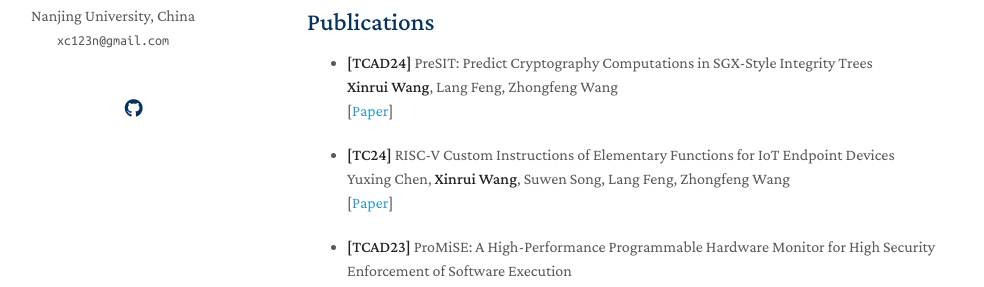
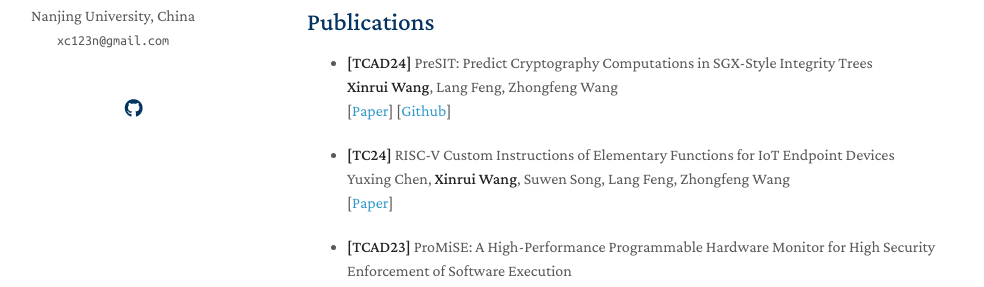
Before and after one commit to XC1a/XC1a.github.io, a Jekyll site: the page built from index.md, in a window 1280 px wide and 1023 px high. Shown: the part 323-610 px from the top of the window, without its empty margins (163-1147 px from the left). Built offline with Jekyll 4.4.1, drawn with Linux system fonts in a browser that asks for light colours; nearby versions of some CDN libraries; a style sheet for code colours, icons or effects is not loaded; our own code applies the rules of GitHub Pages for plain Markdown files.

Commit message:
Update index.md

```diff
--- a/index.md
+++ b/index.md
@@ -17,7 +17,7 @@ Before this, I received my B.E. degree in Communication Engineering at Chongqing
   <br>
   **Xinrui Wang**, Lang Feng, Zhongfeng Wang
   <br>
-  [[Paper](https://ieeexplore.ieee.org/document/10643555)]
+  [[Paper](https://ieeexplore.ieee.org/document/10643555)] [[Github](https://github.com/XC1a/PreSIT)]
 
 - **[TC24]** RISC-V Custom Instructions of Elementary Functions for IoT Endpoint Devices
   <br>
```
